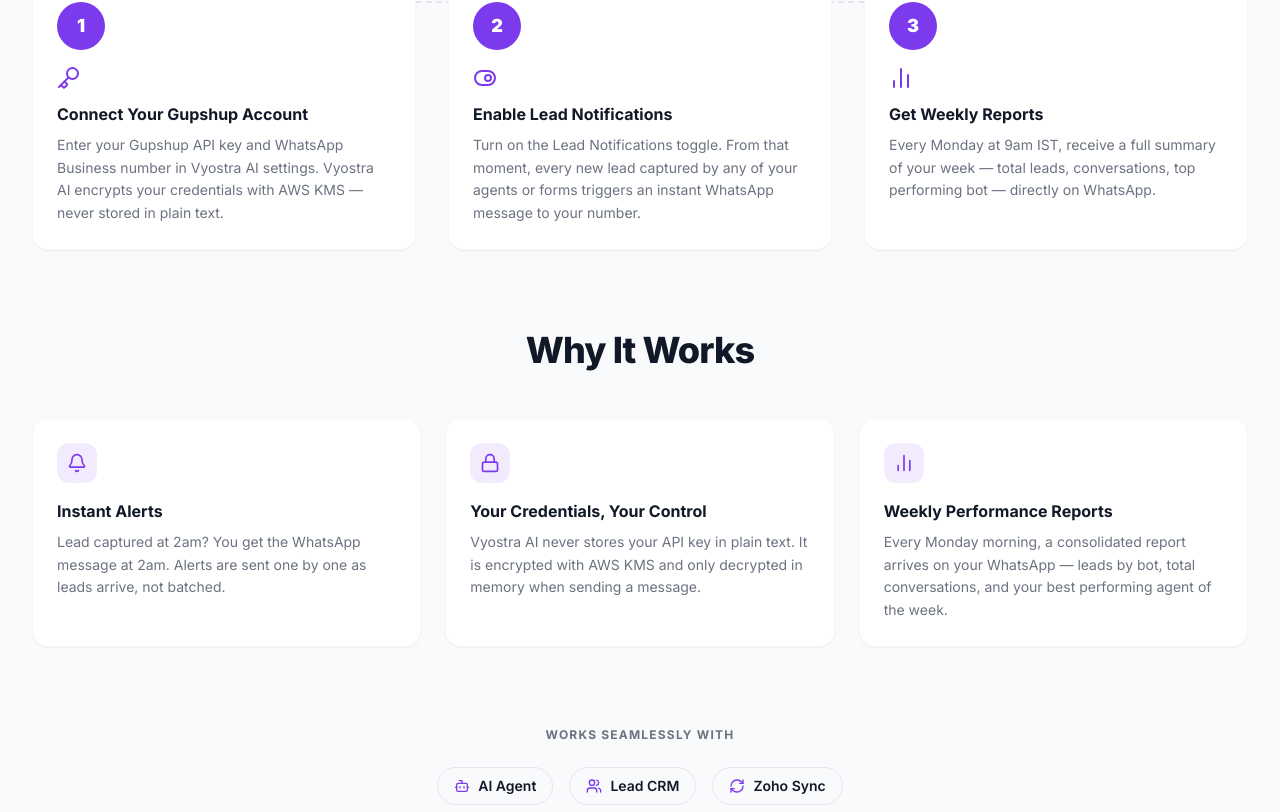
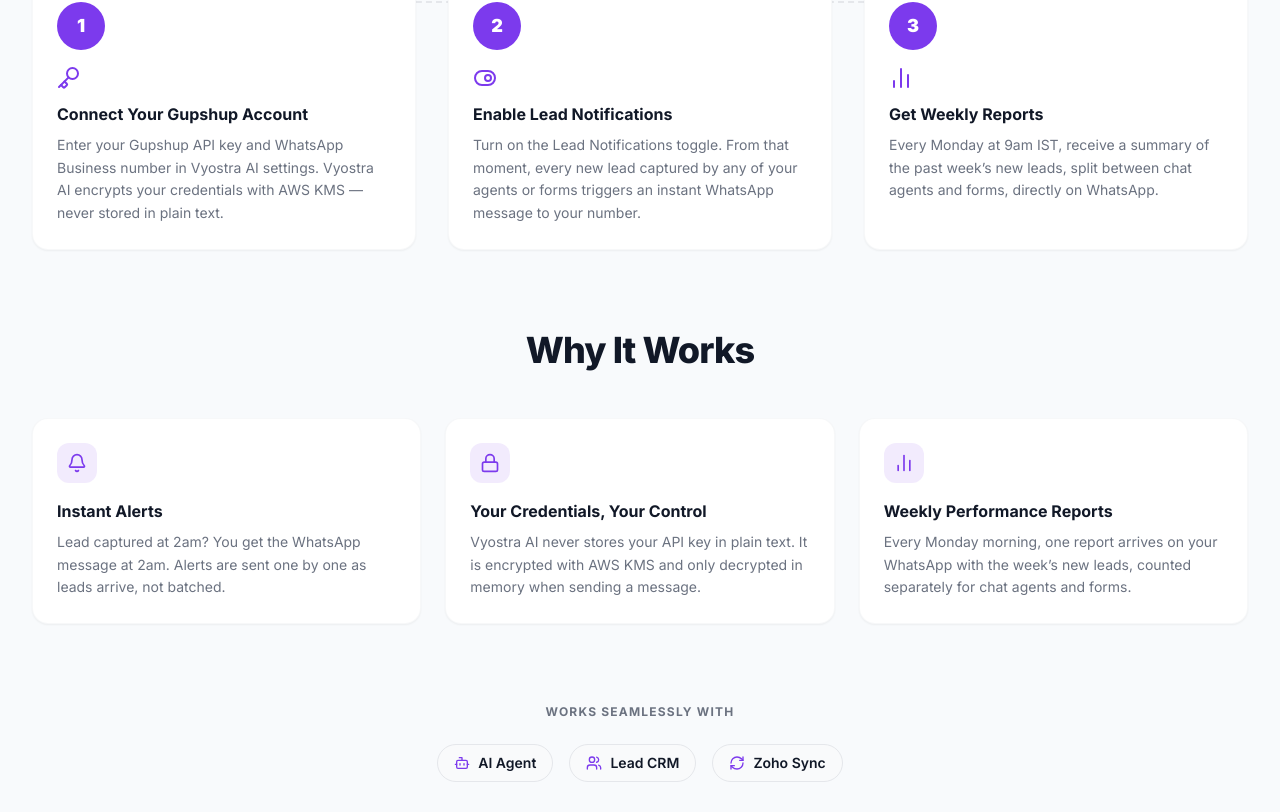
Before and after one commit to akvinayaktiwari/RigaChat, a React (Vite) app in the folder frontend/: page /features/whatsapp in a window 1280 px wide. Shown: the part 868-1680 px from the top of the page. Built offline with nearby package versions, Linux system fonts and the light colour scheme; no server answers.

Commit message:
fix: describe the weekly WhatsApp report as what it sends
The report counts the past week's new leads, split between chat and forms.
The WhatsApp page and the help center both promised total conversations and
a top performing agent, which the message has never contained.

```diff
--- a/frontend/src/pages/Help.tsx
+++ b/frontend/src/pages/Help.tsx
@@ -115,7 +115,7 @@ export const HELP_ARTICLES: HelpArticle[] = [
     categoryId: 'whatsapp',
     question: 'How do weekly reports work?',
     answer:
-      'After connecting WhatsApp, enable Weekly Reports. You receive a summary every Monday at 9am IST covering leads, conversations, and top bots.',
+      'After connecting WhatsApp, enable Weekly Reports. You receive a summary every Monday at 9am IST of the past week’s new leads, split between chat agents and forms.',
   },
   {
     id: 'art-7',
--- a/frontend/src/pages/features/WhatsApp.tsx
+++ b/frontend/src/pages/features/WhatsApp.tsx
@@ -59,7 +59,7 @@ export default function WhatsAppFeaturePage() {
           {
             number: '3',
             title: 'Get Weekly Reports',
-            body: 'Every Monday at 9am IST, receive a full summary of your week — total leads, conversations, top performing bot — directly on WhatsApp.',
+            body: 'Every Monday at 9am IST, receive a summary of the past week’s new leads, split between chat agents and forms, directly on WhatsApp.',
             icon: <BarChart2 className="w-6 h-6" />,
           },
         ]}
@@ -77,7 +77,7 @@ export default function WhatsAppFeaturePage() {
           {
             icon: <BarChart2 className="w-5 h-5" />,
             title: 'Weekly Performance Reports',
-            body: 'Every Monday morning, a consolidated report arrives on your WhatsApp — leads by bot, total conversations, and your best performing agent of the week.',
+            body: 'Every Monday morning, one report arrives on your WhatsApp with the week’s new leads, counted separately for chat agents and forms.',
           },
         ]}
         integrations={[
```
